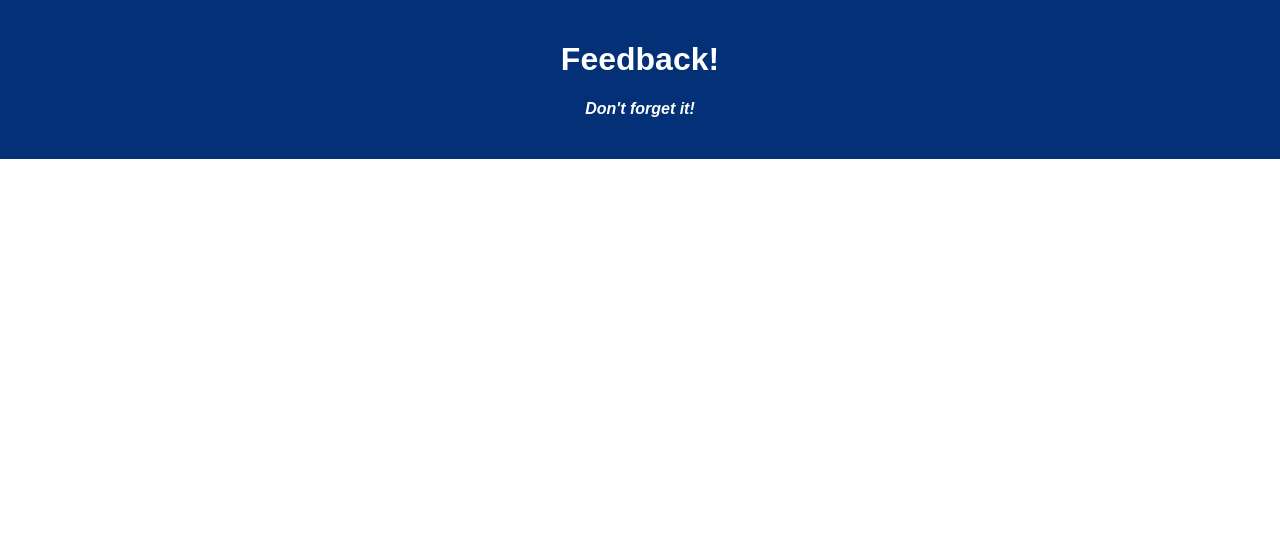
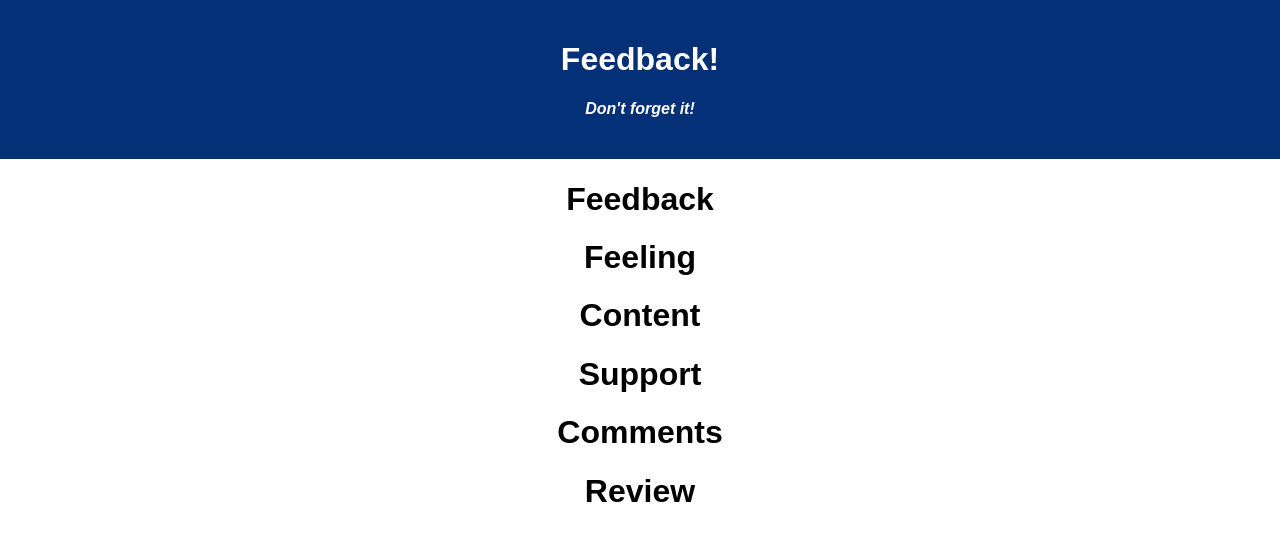
Before and after one commit to danielfenske/redux-feedback-loop, a React (Create React App) app: page / in a window 1280 px wide. Shown: the top 540 px of the page. Built offline with nearby package versions, Linux system fonts and the light colour scheme.

Commit message:
Setup components for each page within the app

```diff
--- a/src/components/App/App.jsx
+++ b/src/components/App/App.jsx
@@ -1,6 +1,14 @@
 import React from 'react';
 import axios from 'axios';
 import './App.css';
+
+// COMPONENT IMPORTS
+import Home from '../Home/Home.jsx';
+import Feeling from '../Feeling/Feeling.jsx';
+import Content from '../Content/Content.jsx';
+import Support from '../Support/Support.jsx';
+import Comments from '../Comments/Comments.jsx';
+import Review from '../Review/Review.jsx';
 
 function App() {
 
@@ -10,6 +18,12 @@ function App() {
         <h1 className='App-title'>Feedback!</h1>
         <h4>Don't forget it!</h4>
       </header>
+      <Home/>
+      <Feeling/>
+      <Content/>
+      <Support/>
+      <Comments/>
+      <Review/>
     </div>
   );
 }
--- /dev/null
+++ b/src/components/Comments/Comments.jsx
@@ -0,0 +1,7 @@
+const Comments = () => {
+    return (
+        <h1>Comments</h1>
+    );
+}
+
+export default Comments;
--- /dev/null
+++ b/src/components/Content/Content.jsx
@@ -0,0 +1,7 @@
+const Content = () => {
+    return (
+        <h1>Content</h1>
+    );
+}
+
+export default Content;
--- /dev/null
+++ b/src/components/Feeling/Feeling.jsx
@@ -0,0 +1,7 @@
+const Feeling = () => {
+    return (
+        <h1>Feeling</h1>
+    );
+}
+
+export default Feeling;
--- /dev/null
+++ b/src/components/Home/Home.jsx
@@ -0,0 +1,7 @@
+const Home = () => {
+    return (
+        <h1>Feedback</h1>
+    );
+}
+
+export default Home;
--- /dev/null
+++ b/src/components/Review/Review.jsx
@@ -0,0 +1,7 @@
+const Review = () => {
+    return (
+        <h1>Review</h1>
+    );
+}
+
+export default Review;
--- /dev/null
+++ b/src/components/Support/Support.jsx
@@ -0,0 +1,7 @@
+const Support = () => {
+    return (
+        <h1>Support</h1>
+    );
+}
+
+export default Support;
```
